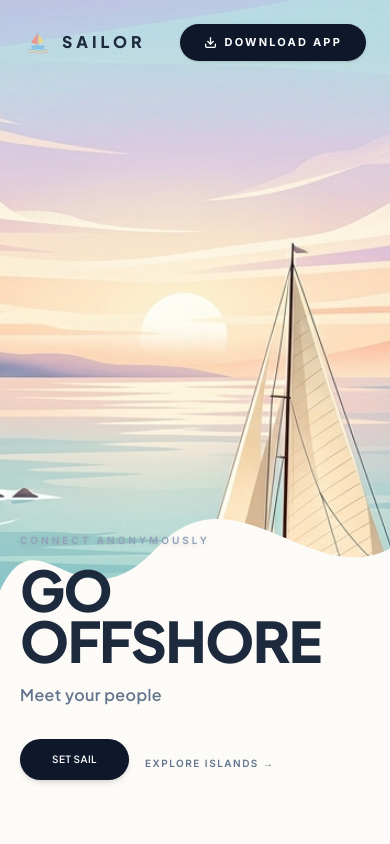
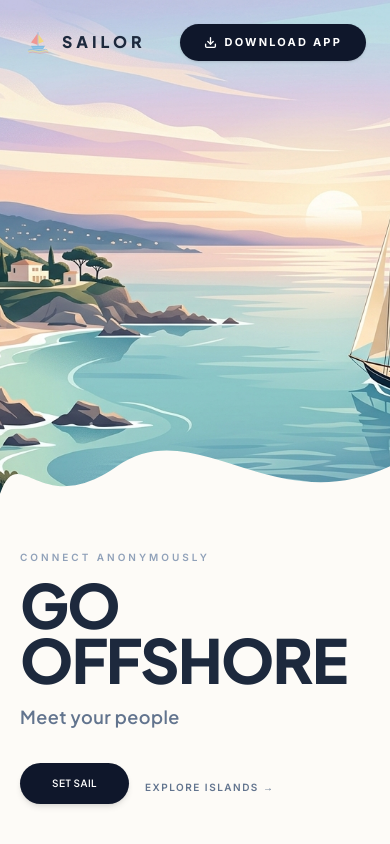
Before and after one commit to cser-utkarsh-raj/Sailor, a Next.js app: page / in a window 390 px wide. Shown: the top 844 px of the page. Built offline with nearby package versions, Linux system fonts and the light colour scheme.

Commit message:
Refactor mobile hero layout to prevent overlap and zoom out image

```diff
--- a/src/app/page.tsx
+++ b/src/app/page.tsx
@@ -74,10 +74,10 @@ export default function LandingPage() {
       {/* ==========================================
           THE SHORE — SINGLE HERO
           ========================================== */}
-      <section className="relative w-full min-h-[100dvh] lg:min-h-screen flex items-end lg:items-center overflow-hidden">
+      <section className="relative w-full min-h-[100dvh] lg:min-h-screen flex flex-col justify-end lg:flex-row lg:items-center overflow-hidden bg-[#FDFBF7]">
 
-        {/* ---- ILLUSTRATED SCENE (Background) ---- */}
-        <div className="absolute inset-0 z-0">
+        {/* ---- ILLUSTRATED SCENE (Background on desktop, Top half on mobile) ---- */}
+        <div className="absolute top-0 left-0 w-full h-[65vh] lg:h-full lg:inset-0 z-0">
           <svg className="absolute w-0 h-0">
             <defs>
               {/* DESKTOP MASK: Organic split, keeps left side pure white */}
@@ -95,14 +95,14 @@ export default function LandingPage() {
                   Z
                 " />
               </clipPath>
-              {/* MOBILE MASK: Flows from top, keeps bottom half pure white */}
+              {/* MOBILE MASK: Flows from top, smooth wave at bottom */}
               <clipPath id="shore-mask-mobile" clipPathUnits="objectBoundingBox">
                 <path d="
                   M 0,0
                   L 1,0
-                  L 1,0.65
-                  C 0.8,0.7 0.6,0.55 0.4,0.65
-                  C 0.2,0.75 0.1,0.6 0,0.7
+                  L 1,0.85
+                  C 0.7,0.95 0.5,0.75 0.3,0.85
+                  C 0.1,0.95 0.05,0.8 0,0.9
                   Z
                 " />
               </clipPath>
@@ -118,9 +118,9 @@ export default function LandingPage() {
               WebkitClipPath: "url(#shore-mask-desktop)",
             }}
           />
-          {/* Mobile Image */}
+          {/* Mobile Image (Restricted Height) */}
           <div
-            className="block lg:hidden absolute inset-0 w-full h-full bg-cover bg-[70%_50%]"
+            className="block lg:hidden absolute inset-0 w-full h-full bg-cover bg-[center_top]"
             style={{
               backgroundImage: "url('/coastal_ship_hero.jpg')",
               clipPath: "url(#shore-mask-mobile)",
@@ -130,15 +130,15 @@ export default function LandingPage() {
         </div>
 
         {/* ---- HERO TEXT ---- */}
-        <div className="relative z-20 w-full px-5 sm:px-8 md:px-12 lg:px-20 pt-20 pb-16 lg:pt-0 lg:pb-0">
-          <div className="max-w-md lg:max-w-lg mt-auto">
-            <p className="text-[10px] sm:text-[11px] md:text-xs font-semibold uppercase tracking-[0.3em] text-slate-400 mb-4 sm:mb-5 drop-shadow-sm lg:drop-shadow-none">
+        <div className="relative z-20 w-full px-5 sm:px-8 md:px-12 lg:px-20 pt-[55vh] pb-10 lg:pt-0 lg:pb-0">
+          <div className="max-w-md lg:max-w-lg mx-auto lg:mx-0">
+            <p className="text-[10px] sm:text-[11px] md:text-xs font-semibold uppercase tracking-[0.3em] text-slate-400 mb-3 sm:mb-5">
               Connect anonymously
             </p>
-            <h1 className="font-heading text-[3.5rem] sm:text-[4rem] md:text-[4.5rem] lg:text-[5.5rem] font-extrabold text-slate-800 tracking-tight leading-[0.92] uppercase mb-4 sm:mb-6">
+            <h1 className="font-heading text-[3.8rem] sm:text-[4.5rem] md:text-[5rem] lg:text-[5.5rem] font-extrabold text-slate-800 tracking-tight leading-[0.9] uppercase mb-4 sm:mb-6">
               Go<br />Offshore
             </h1>
-            <p className="font-heading text-slate-500 text-base sm:text-lg md:text-xl font-semibold tracking-wide max-w-sm mb-8 sm:mb-10">
+            <p className="font-heading text-slate-500 text-lg sm:text-xl font-semibold tracking-wide max-w-sm mb-8 sm:mb-10">
               Meet your people
             </p>
             <div className="flex flex-wrap items-center gap-4">
```
